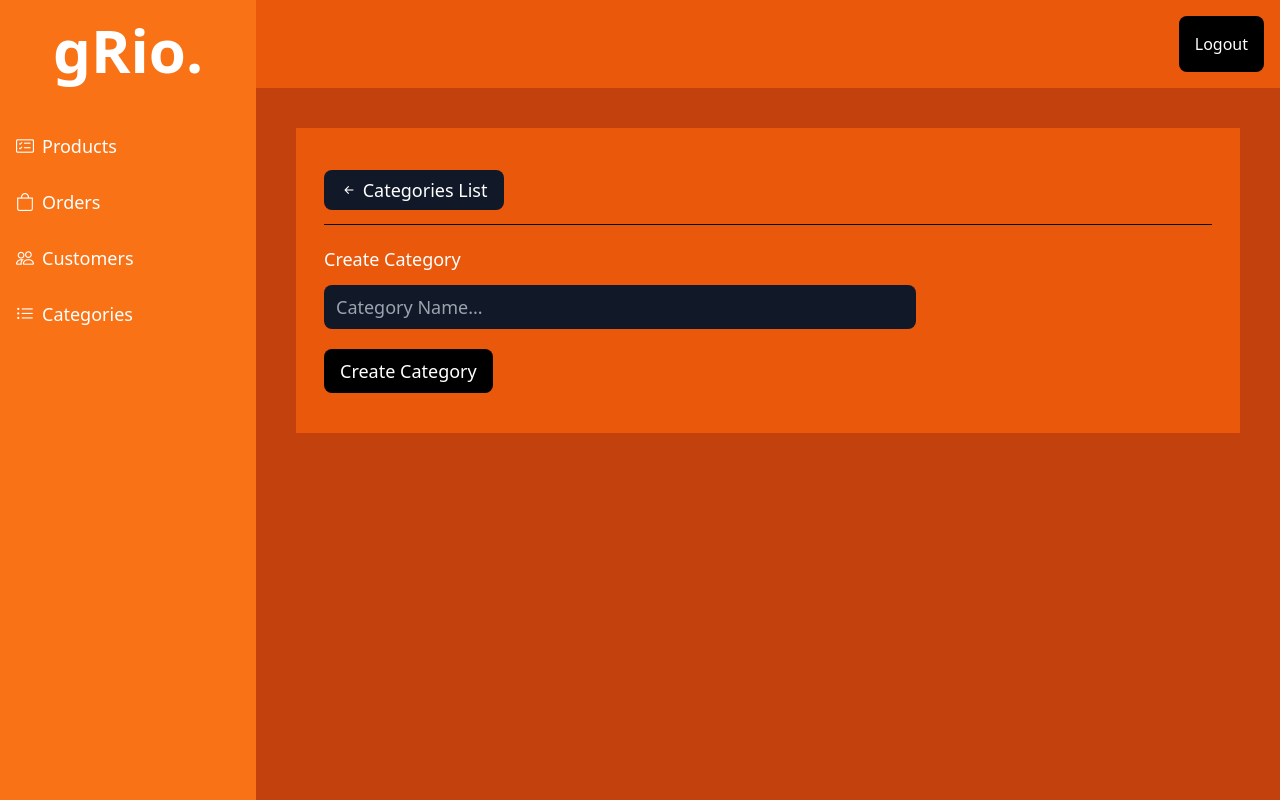
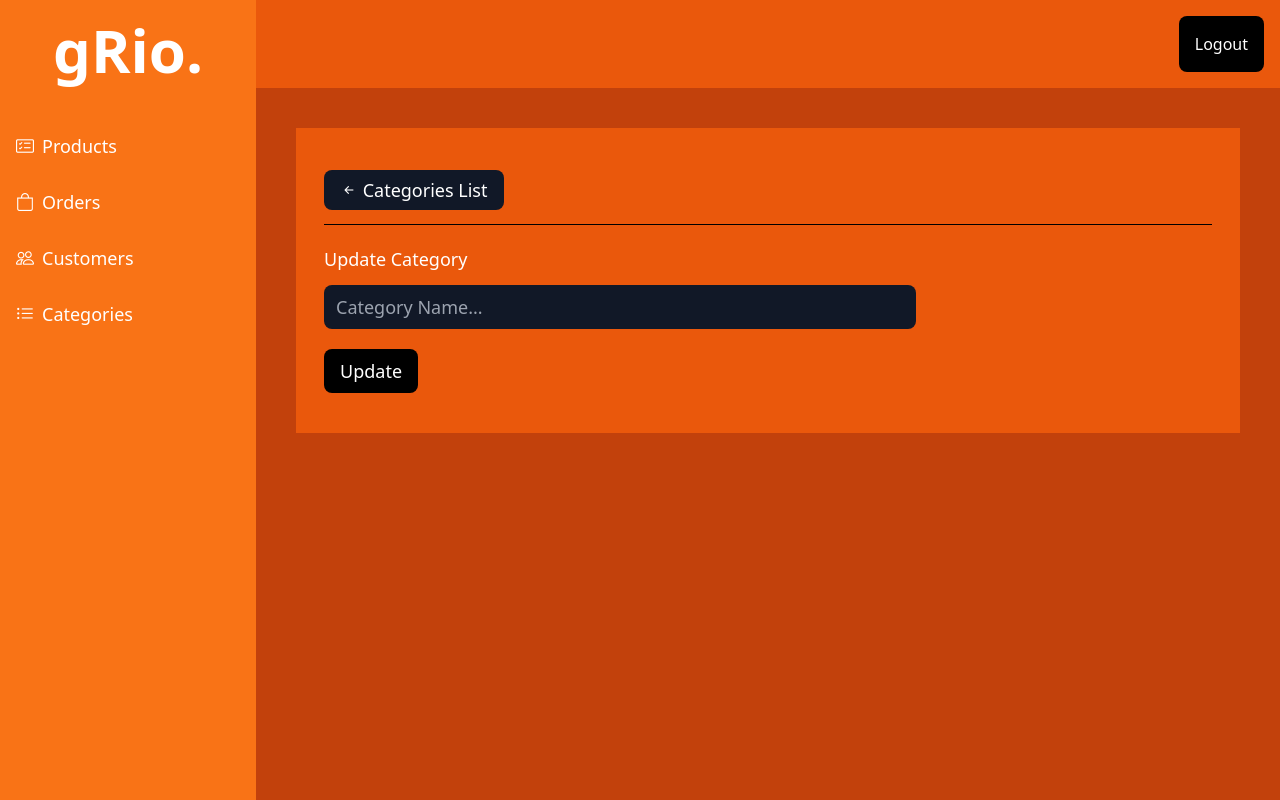
Before and after one commit to mohit838/E-Commerce-FullStack-MERN, a React (Create React App) app in the folder client/: page /dashboard/update-categories/1 in a window 1280 px wide. Built offline with nearby package versions, Linux system fonts and the light colour scheme; sample sign-in values are in the browser's storage.

Commit message:
Update Cat in Route

```diff
--- a/client/src/routes/Routing.jsx
+++ b/client/src/routes/Routing.jsx
@@ -4,6 +4,7 @@ import AdminLogin from "../screens/auth/AdminLogin";
 import Categories from "../screens/dashboard/Categories";
 import CreateCategories from "../screens/dashboard/CreateCategories";
 import Products from "../screens/dashboard/Products";
+import UpdateCategory from "../screens/dashboard/UpdateCategory";
 import Private from "./Private";
 import Public from "./Public";
 
@@ -61,7 +62,7 @@ const Routing = () => {
             path="update-categories/:id"
             element={
               <Private>
-                <CreateCategories />
+                <UpdateCategory />
               </Private>
             }
           />
--- a/client/src/screens/dashboard/UpdateCategory.jsx
+++ b/client/src/screens/dashboard/UpdateCategory.jsx
@@ -1,7 +1,83 @@
-import React from "react";
+import React, { useEffect } from "react";
+import { Link, useNavigate } from "react-router-dom";
+import Wrapper from "./Wrapper";
+import ScreenHeader from "../../components/ScreenHeader";
+import { useState } from "react";
+import { useDispatch } from "react-redux";
+import { setSuccess } from "../../store/reducers/globalReducer";
 
 const UpdateCategory = () => {
-  return <div></div>;
+  const [state, setState] = useState("");
+
+  //   const errors = response?.error?.data?.errors
+  //     ? response?.error?.data?.errors
+  //     : [];
+
+  //   const handleCreateCategory = (e) => {
+  //     e.preventDefault();
+
+  //     saveCat({ name: state });
+  //   };
+
+  const navigate = useNavigate();
+  const dispatch = useDispatch();
+
+  //   useEffect(() => {
+  //     if (response.isSuccess) {
+  //       dispatch(setSuccess(response?.data?.message));
+
+  //       navigate("/dashboard/categories");
+  //     }
+  //   }, [response.isSuccess]);
+
+  return (
+    <>
+      <Wrapper>
+        <ScreenHeader>
+          <Link to="/dashboard/categories" className="btn-dark">
+            <i className="bi bi-arrow-left-short"></i> Categories List
+          </Link>
+        </ScreenHeader>
+
+        {/* Categories Form */}
+        <form className="w-full md:w-8/12">
+          <h3 className="text-lg capitalize mb-3">Update Category</h3>
+
+          {/* Show Errors */}
+          {/* {errors.length > 0 &&
+            errors.map((error, key) => (
+              <div key={key}>
+                <p className="alert-danger">{error.msg}</p>
+              </div>
+            ))} */}
+
+          {/* Form Inputs */}
+          <div className="mb-3">
+            <input
+              type="text"
+              name=""
+              className="form-control"
+              placeholder="Category Name..."
+              value={state}
+              onChange={(e) => {
+                setState(e.target.value);
+              }}
+            />
+          </div>
+
+          {/* Button */}
+          <div className="mb-3 mt-5">
+            <input
+              type="submit"
+              name=""
+              className="btn-submit"
+              value="update"
+            />
+          </div>
+        </form>
+      </Wrapper>
+    </>
+  );
 };
 
 export default UpdateCategory;
```
